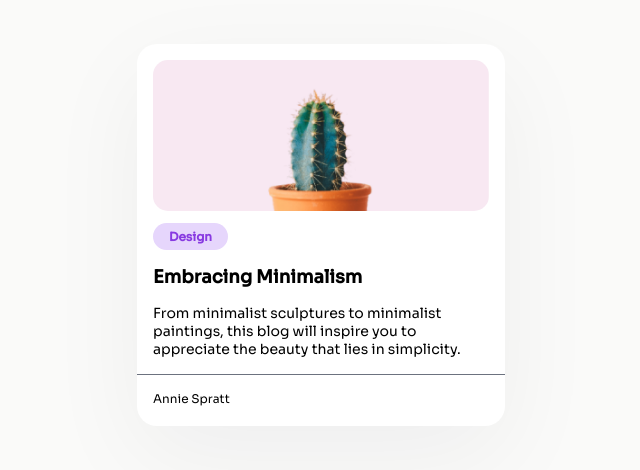
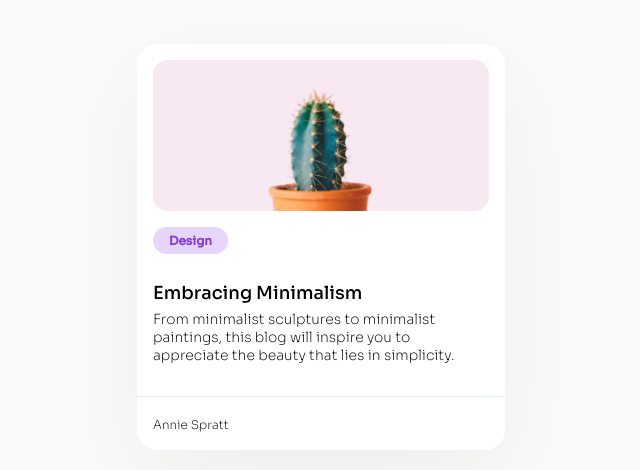
Before and after one commit to kimondo88/minimal-blog-card, a plain HTML site: page index.html in a window 1280 px wide. Shown: the part 146-616 px from the top of the page, without its empty margins (319-959 px from the left). Drawn offline with Linux system fonts and the light colour scheme.

Commit message:
refactor code css, change html to be more clear

```diff
--- a/css/style.css
+++ b/css/style.css
@@ -2,9 +2,9 @@
 
 
 body {
-    font-size: 0.875rem;
     font-family: 'Sora', sans-serif;
     background-color: #FAFAF9;
+    font-weight: 200;
 }
 
 img{
@@ -13,22 +13,28 @@ img{
     border-radius: 15px;
 }
 
-p{
-    margin-block: 0.25rem;
-}
-
 .title {
-    font-weight: bold;
+    margin-top: 1rem;
+    margin-bottom: 0;
+    font-weight: 500;
     font-size: 1.125rem;
 }
 
+.body {
+    margin-top: .375rem;
+    font-size: 0.875rem;
+}
+
 .smalltext {
-    border-top: #6C727F 1px solid;
-    padding-block: 1rem;
+    margin-block: 1.125rem;
+    border-top: #E5EAF0 1px solid;
+    padding-top: 1.25rem;
     font-size: 0.75rem;
+
 }
 
 .tag{
+    margin-top: 1rem;
     padding-block: 6px;
     padding-inline: 16px;
     font-size: 0.75rem;
@@ -40,17 +46,9 @@ p{
     max-width: fit-content;
 }
 
-.left{
-    align-self: left;
+.pad-inline{
     padding-inline: 1rem;
 }
-
-/* .cactus{
-    margin-top: 16px;
-    margin-bottom: 16px;
-    margin-inline: 16px;
-    background-color: #FFFFFF;
-} */
 
 .card{
     background-color: #FFFFFF;
@@ -59,12 +57,11 @@ p{
     max-width: 23rem;
     display: flex;
     flex-direction: column;
-    row-gap: .5rem;
     box-shadow: 0px 30px 100px 0px rgba(17, 23, 41, 0.05);
     border-radius: 20px;
 }
 
-.card p{
+.card p, h1{
     padding-inline: 1rem;
 }
 
--- a/index.html
+++ b/index.html
@@ -7,11 +7,11 @@
     <link rel="stylesheet" href="/css/style.css"></link>
 </head>
 <body>
-    <div class="card cactus">
+    <div class="card">
         <img src="/img/cactus_img.jpg">
-        <div class="left"><p class="tag">Design</p></div>
-        <p class="title">Embracing Minimalism</p>
-        <p class="">From minimalist sculptures to minimalist paintings,
+        <div class="pad-inline"><p class="tag">Design</p></div>
+        <h1 class="title">Embracing Minimalism</h1>
+        <p class="body">From minimalist sculptures to minimalist paintings,
             this blog will inspire you to appreciate the beauty that lies in simplicity.</p>
         <p class="smalltext">Annie Spratt</p>
     </div>
```
